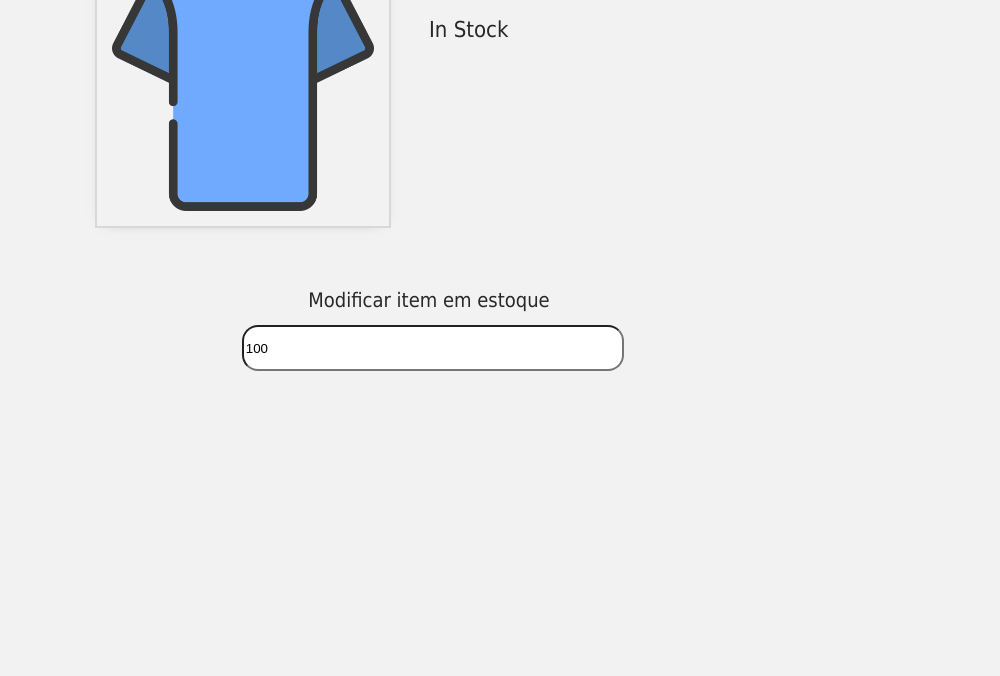
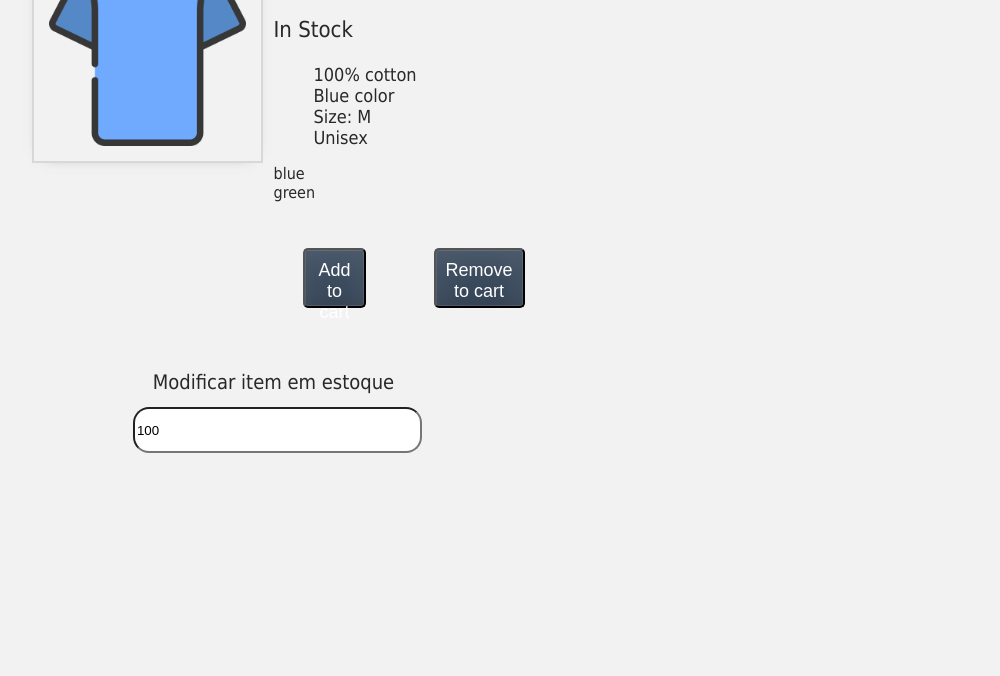
Before and after one commit to PedroHenmalaquias/vue3_curso, a plain HTML site: page index.html in a window 1280 px wide. Shown: the part 124-800 px from the top of the page, without its empty margins (211-1211 px from the left). Drawn offline with nearby package versions, Linux system fonts and the light colour scheme.

Commit message:
render list e events

```diff
--- a/assets/styles.css
+++ b/assets/styles.css
@@ -13,7 +13,7 @@ body {
   width: 160px;
   height: 60px;
   color: white;
-  padding: 20px;
+  padding: 10px;
   box-shadow: inset 0 -0.6em 1em -0.35em rgba(0, 0, 0, 0.17),
     inset 0 0.6em 2em -0.3em rgba(255, 255, 255, 0.15),
     inset 0 0 0em 0.05em rgba(255, 255, 255, 0.12);
@@ -184,6 +184,12 @@ ul {
   margin-bottom: 5px;
   text-align: center;
 }
+.buttons{
+  display: flex;
+  justify-content: space-between;
+  margin: 1rem auto;
+  gap: .5rem;
+}
 
 @media only screen and (max-width: 600px) {
   .container {
--- a/index.html
+++ b/index.html
@@ -10,6 +10,7 @@
   </head>
   <body>
     <div id="app">
+      <div class="cart">Cart: {{ cart }}</div>
       <div class="product-display">
         <div class="product-container">
           <div class="product-image">
@@ -20,11 +21,23 @@
             <p v-if="isStock > 10">In Stock</p>
             <p v-else-if="isStock <= 10 && isStock >= 1">Almost of stock</p>
             <p v-else>Out of stock</p>
+            <ul>
+              <li v-for="detail in details">
+                {{ detail }}
+              </li>
+            </ul>
+            <div v-for="variant in variants" :key="variant.id" @mouseover="changeImage(variant.variantImage)">
+              {{ variant.color }}
+            </div>
+            <div class="buttons">
+            <button class="button" @click="addToCart">Add to cart</button>
+            <button class="button" @click="removeToCart">Remove to cart</button>
+          </div>
           </div>
         </div>
         <div class="stock-changer">
-          <label for="">Modificar item em estoque</label>
-          <input type="number" min="1" max="100" v-model="isStock" />
+          <label for="countStock">Modificar item em estoque</label>
+          <input name="countStock" type="number" min="1" max="100" v-model="isStock" />
         </div>
       </div>
     </div>
@@ -34,10 +47,43 @@
 
       createApp({
         setup() {
+          const cart = ref(0);
+          const addToCart = () => {
+            cart.value++;
+          };
+          const removeToCart = () => {
+            cart.value--;
+            };
+            const image = ref("./assets/images/t-shirt-blue.png");
+            const changeImage = (variantImage) => {
+              image.value = variantImage;
+            };
           return {
             productTitle: ref("T-shirt"),
-            image: ref("./assets/images/t-shirt-blue.png"),
+            image,
             isStock: ref(100),
+            details: [
+              "100% cotton",
+              "Blue color",
+              "Size: M",
+              "Unisex",
+            ],
+            variants: [
+              {
+                id: 1,
+                color: "blue",
+                variantImage: "./assets/images/t-shirt-blue.png",
+              },
+              {
+                id: 2,
+                color: "green",
+                variantImage: "./assets/images/t-shirt-green.png",
+              },
+            ],
+            cart,
+            addToCart,
+            removeToCart,
+            changeImage
           };
         },
       }).mount("#app");
```
